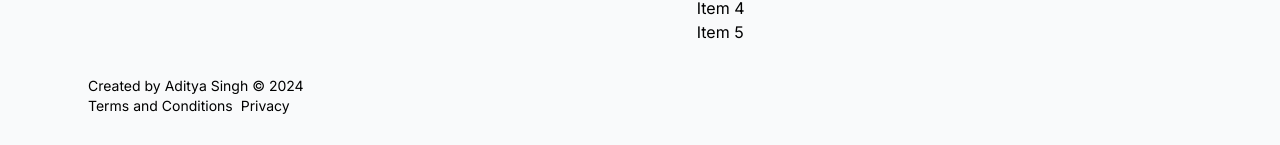
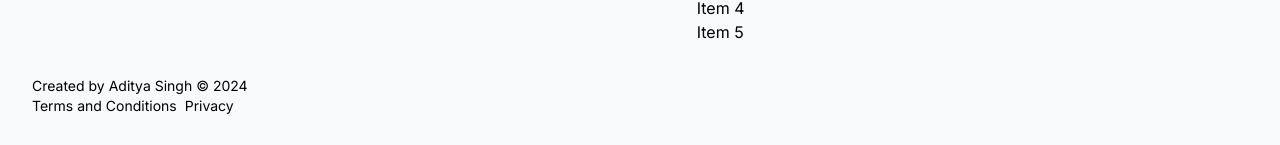
Before and after one commit to adyeetya/demo-repo-wireframe, a Next.js app: page / in a window 1280 px wide. Shown: the part 1384-1529 px from the top of the page. Built offline with nearby package versions, Linux system fonts and the light colour scheme.

Commit message:
first commit

```diff
--- a/src/components/Footer.jsx
+++ b/src/components/Footer.jsx
@@ -35,7 +35,7 @@ const Footer = () => {
         </div>
       </div>
 
-      <div className=" text-center lg:text-left mx-14 mt-8 text-sm">
+      <div className="container text-center lg:text-left mx-auto mt-8 text-sm">
         <p>Created by Aditya Singh &copy; 2024</p>
         <p>
           <a href="#" className="mr-2">
```
